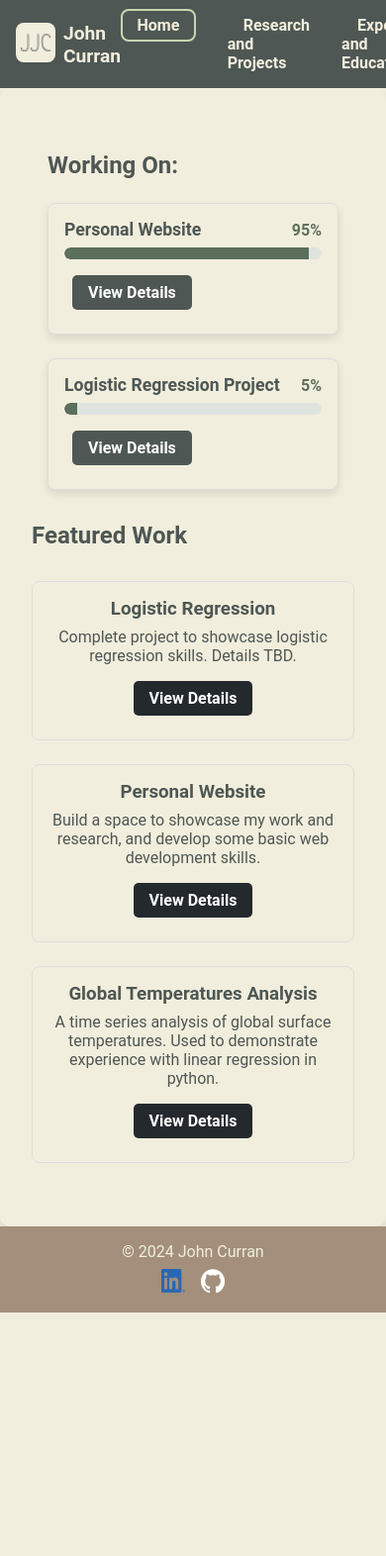
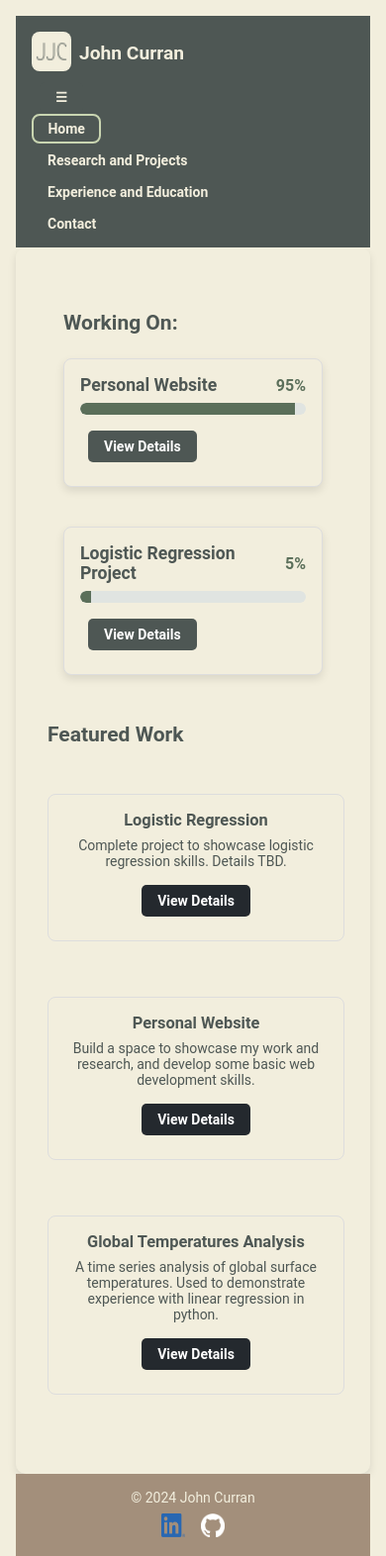
Before and after one commit to curohn/personal_blog, a Flask app: page / in a window 390 px wide; the page is wider, and only the part inside the window is pictured. Shown: that part at 99% size. Before the commit the page ends 1326 px from the top of that part, so only its background shows below. Run offline with Flask 3, Linux system fonts and the light colour scheme; some libraries are stand-ins or nearby versions.

Commit message:
Added basic mobile layouts.

```diff
--- a/static/css/style.css
+++ b/static/css/style.css
@@ -247,15 +247,15 @@ footer {
 
 .project-detail-page {
     display: flex;
-    gap: 1.5rem;
-    max-width: 1200px;
-    margin: 0 auto;
+    gap: 2rem; /* Space between sidebar and main content */
+    max-width: 1200px; /* Limit overall width */
+    margin: 0 auto; /* Center, horizontally */
     padding: 2rem;
 }
 
 /* Sidebar Styles */
 .project-sidebar {
-    width: 25%; /* Adjust the width as needed */
+    width: 25%; /* Adjust width as needed */
     background-color: #F2EEDD; /* Timid White */
     padding: 1rem;
     border: 1px solid #ddd;
@@ -294,7 +294,7 @@ footer {
 
 /* Main Content */
 .project-detail {
-    width: 75%;
+    flex: 1; /* Let main content take remaining space */
     background-color: #F2EEDD; /* Timid White */
     color: #4E5754; /* Ashwood Moss */
     padding: 2rem;
@@ -674,3 +674,50 @@ button.btn:hover {
     background-color: #5B6F5A; /* Dill Weed */
     transform: scale(1.05);
 }
+/* General Mobile Styling */
+@media (max-width: 768px) {
+    body {
+        font-size: 14px;
+        padding: 1rem;
+    }
+
+    .navbar {
+        flex-direction: column; /* Stack navigation links vertically */
+        align-items: flex-start;
+    }
+
+    .navbar-links {
+        flex-direction: column; /* Stack links vertically */
+        gap: 1rem;
+    }
+
+    .project-card {
+        width: 100%; /* Full width for smaller screens */
+        margin: 1rem 0;
+    }
+
+    .project-detail-page {
+        flex-direction: column; /* Stack sidebar and content */
+    }
+
+    .project-sidebar {
+        width: 100%; /* Full width for the sidebar */
+        margin-bottom: 1rem;
+    }
+
+    .project-detail {
+        width: 100%; /* Full width for the main content */
+    }
+
+    .working-on-grid {
+        grid-template-columns: 1fr; /* Single-column layout for tasks */
+    }
+
+    .task-card {
+        margin-bottom: 1rem;
+    }
+}
+img {
+    max-width: 100%;
+    height: auto;
+}
--- a/templates/base.html
+++ b/templates/base.html
@@ -39,6 +39,8 @@
                 </a>
                 <span class="site-name">John Curran</span>
             </div>
+            <!-- Hamburger Menu Icon -->
+            <button class="hamburger" onclick="toggleMenu()">☰</button>
 
             <!-- Navigation Links -->
             <ul class="navbar-links">
@@ -61,6 +63,7 @@
     </header>
 
 
+
     <main>
         {% block content %}{% endblock %}
     </main>
```
Also changed, not shown: todo.md (+1 -0 lines).
